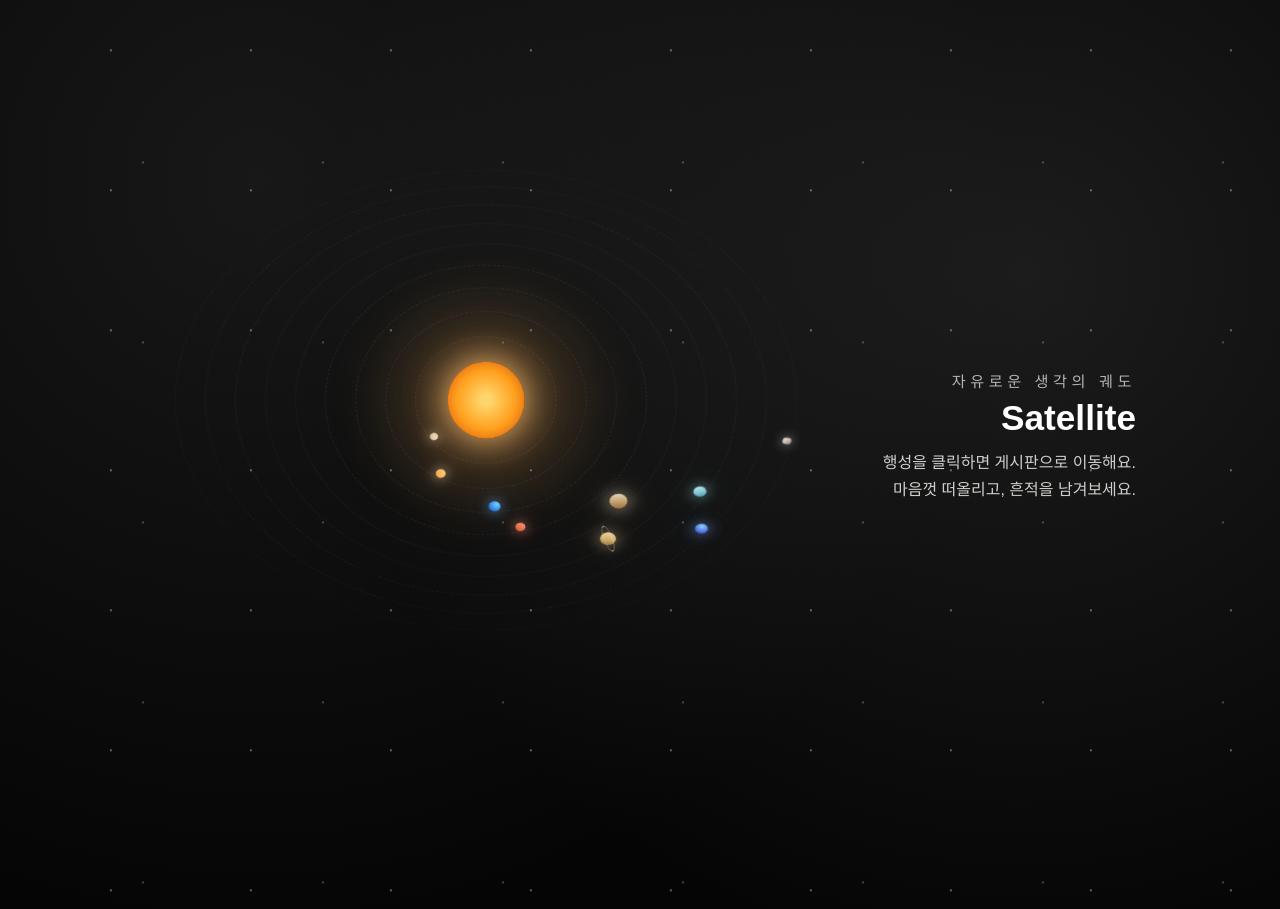
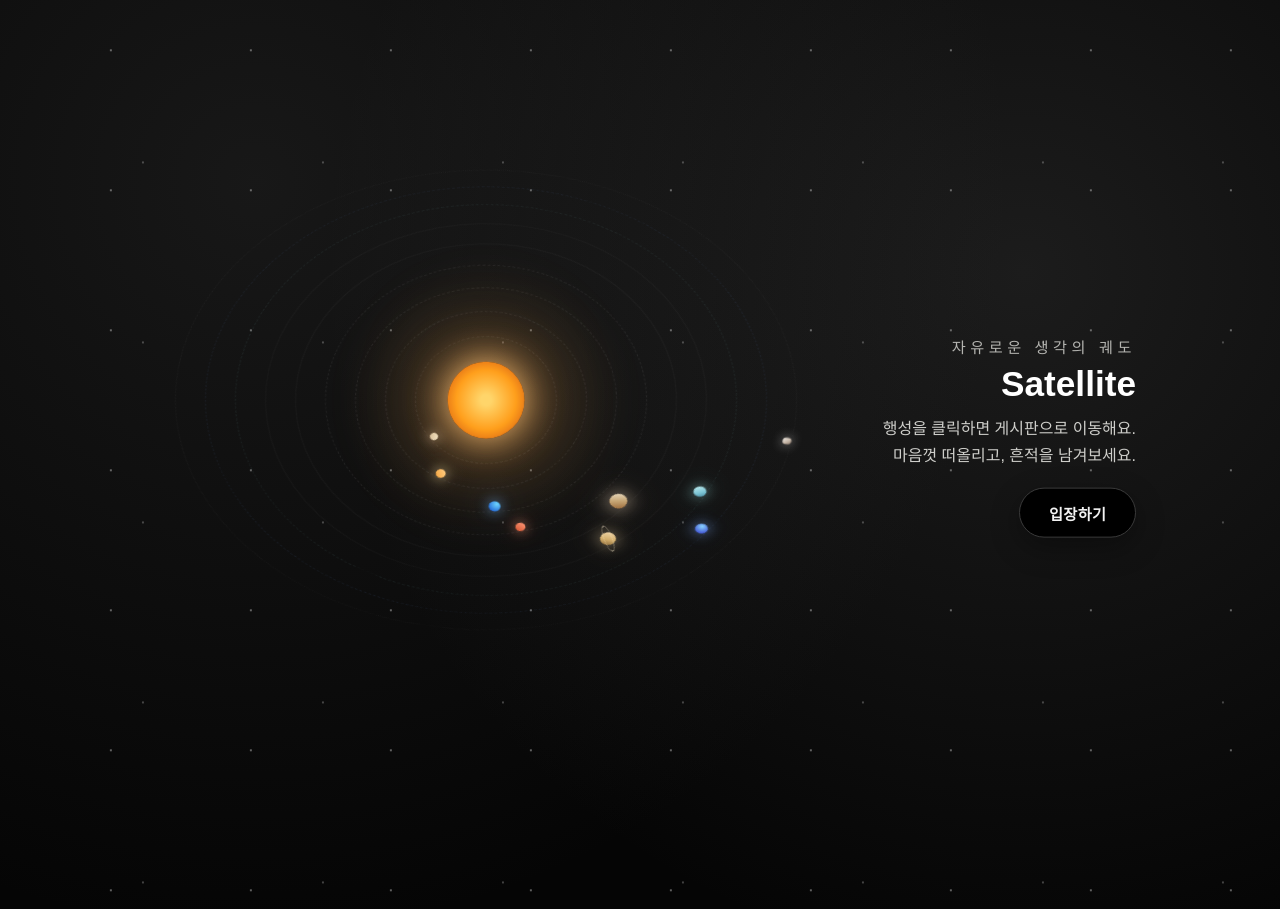
Before and after one commit to 100-hours-a-week/3-colie-han-community-FE, a website: page frontend-express/public/index.html in a window 1280 px wide. Drawn offline with Linux system fonts and the light colour scheme.

Commit message:
feat : 입장 버튼 추가

```diff
--- a/frontend-express/public/css/landing.css
+++ b/frontend-express/public/css/landing.css
@@ -482,6 +482,33 @@ body {
   color: rgba(247, 246, 241, 0.82);
 }
 
+.enter-btn {
+  margin-top: 1.2rem;
+  padding: 0.8rem 1.8rem;
+  background: #000000;
+  border: 1px solid #3a3a3a;
+  color: #f2f2f2;
+  border-radius: 999px;
+  cursor: pointer;
+  font-size: 0.95rem;
+  font-weight: 700;
+  letter-spacing: 0.02em;
+  box-shadow: 0 10px 30px rgba(0, 0, 0, 0.32);
+  transition: transform 0.18s ease, box-shadow 0.2s ease, background-color 0.2s ease, border-color 0.2s ease;
+}
+
+.enter-btn:hover {
+  transform: translateY(-1px);
+  box-shadow: 0 14px 36px rgba(0, 0, 0, 0.42);
+  background: #101010;
+  border-color: #4a4a4a;
+}
+
+.enter-btn:active {
+  transform: translateY(0);
+  box-shadow: 0 8px 24px rgba(0, 0, 0, 0.3);
+}
+
 @media (max-width: 860px) {
   .info-panel {
     position: static;
--- a/frontend-express/public/index.html
+++ b/frontend-express/public/index.html
@@ -45,6 +45,7 @@
         행성을 클릭하면 게시판으로 이동해요.<br />
         마음껏 떠올리고, 흔적을 남겨보세요.
       </p>
+      <button type="button" class="enter-btn">입장하기</button>
     </div>
   </div>
 
@@ -94,6 +95,11 @@
           enter();
         });
       });
+
+      const enterBtn = document.querySelector(".enter-btn");
+      if (enterBtn) {
+        enterBtn.addEventListener("click", enter);
+      }
     });
   </script>
 </body>
```
